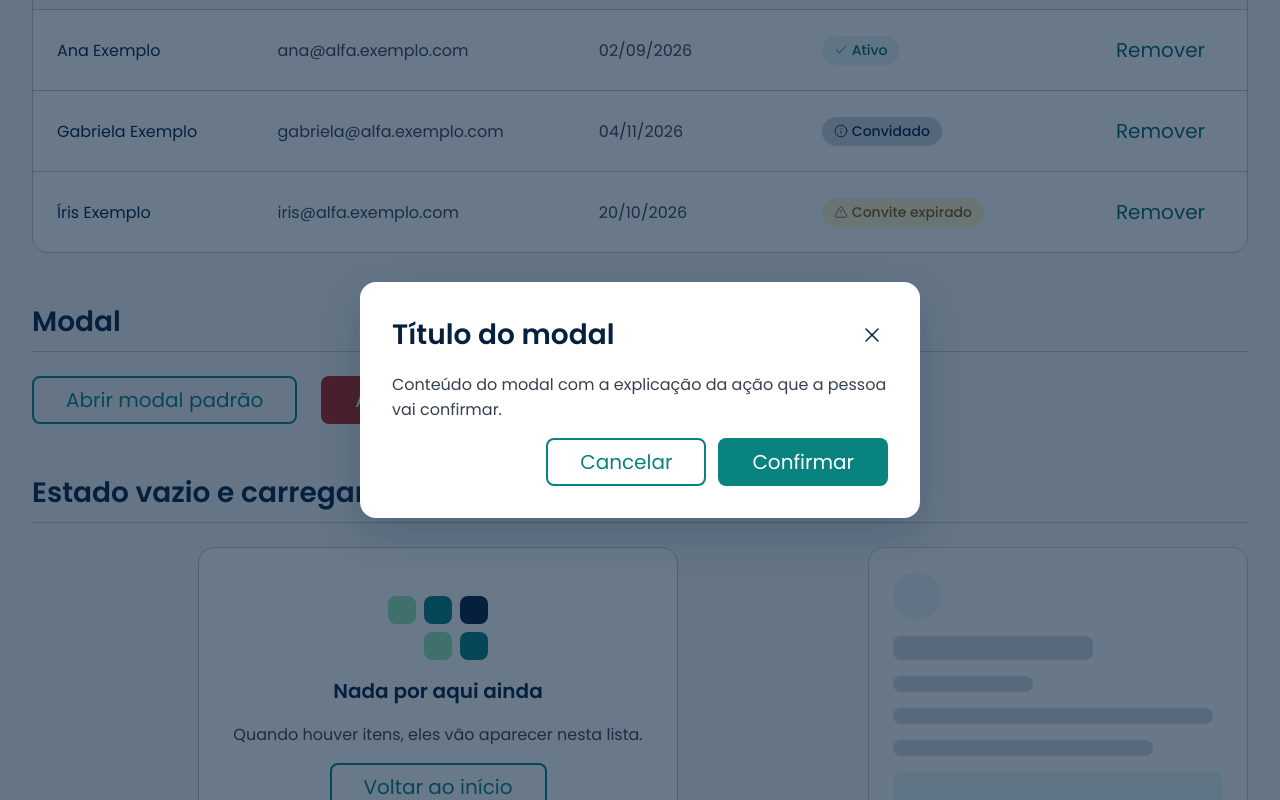
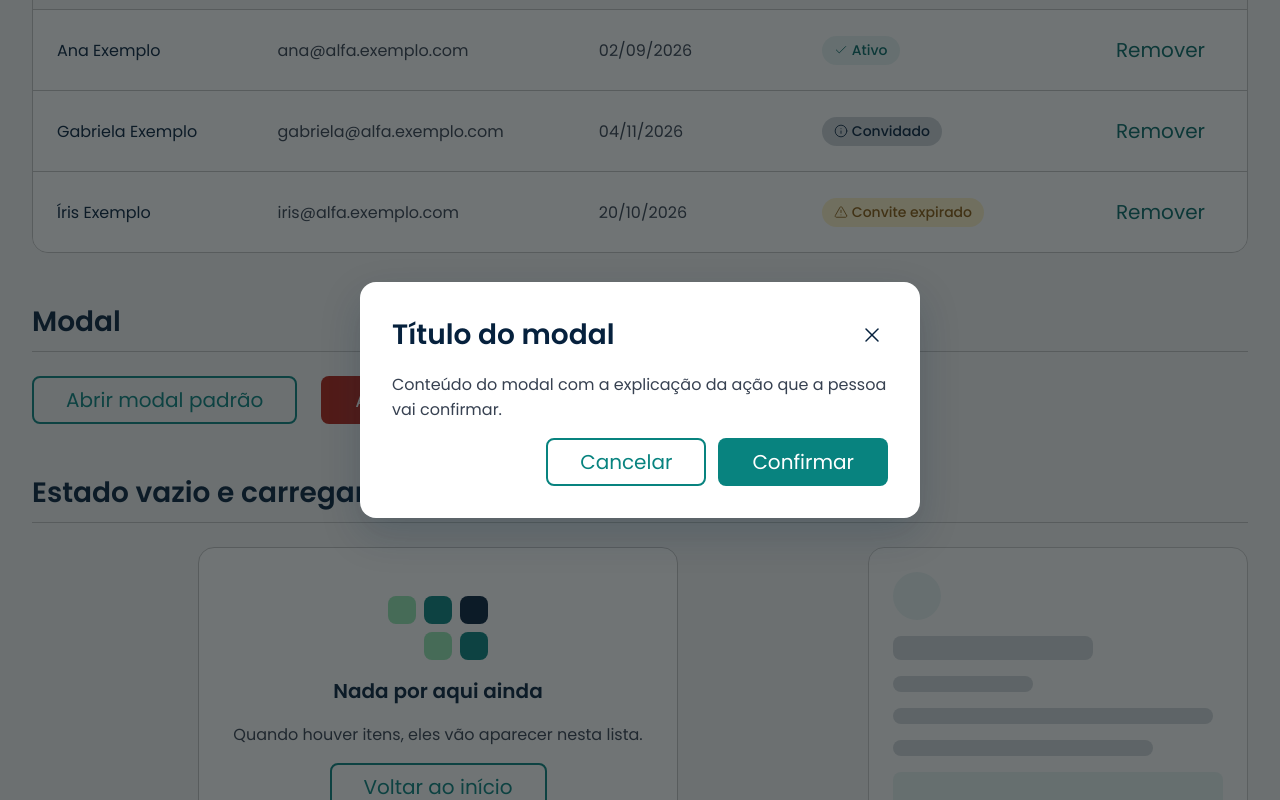
Before and after one commit to Projeto-entreNos/entrenos-web, a React (Vite) app in the folder frontend/: page /componentes in a window 1280 px wide. Both pictures are taken after a click on the button "Abrir modal padrão". Shown: the part 5102-5902 px from the top of the page. Built offline with nearby package versions, Linux system fonts and the light colour scheme; no server answers.

Commit message:
fix: cor do fundo dos modais igual ao Figma

```diff
--- a/frontend/src/components/Modal/Modal.css
+++ b/frontend/src/components/Modal/Modal.css
@@ -7,7 +7,8 @@
   align-items: center;
   justify-content: center;
   padding: var(--esp-32);
-  background: var(--cor-fundo-modal);
+  /* Figma "Fundo escurecido": grafite com 60% de opacidade */
+  background: color-mix(in srgb, var(--cor-grafite) 60%, transparent);
 }
 
 .modal {
```
